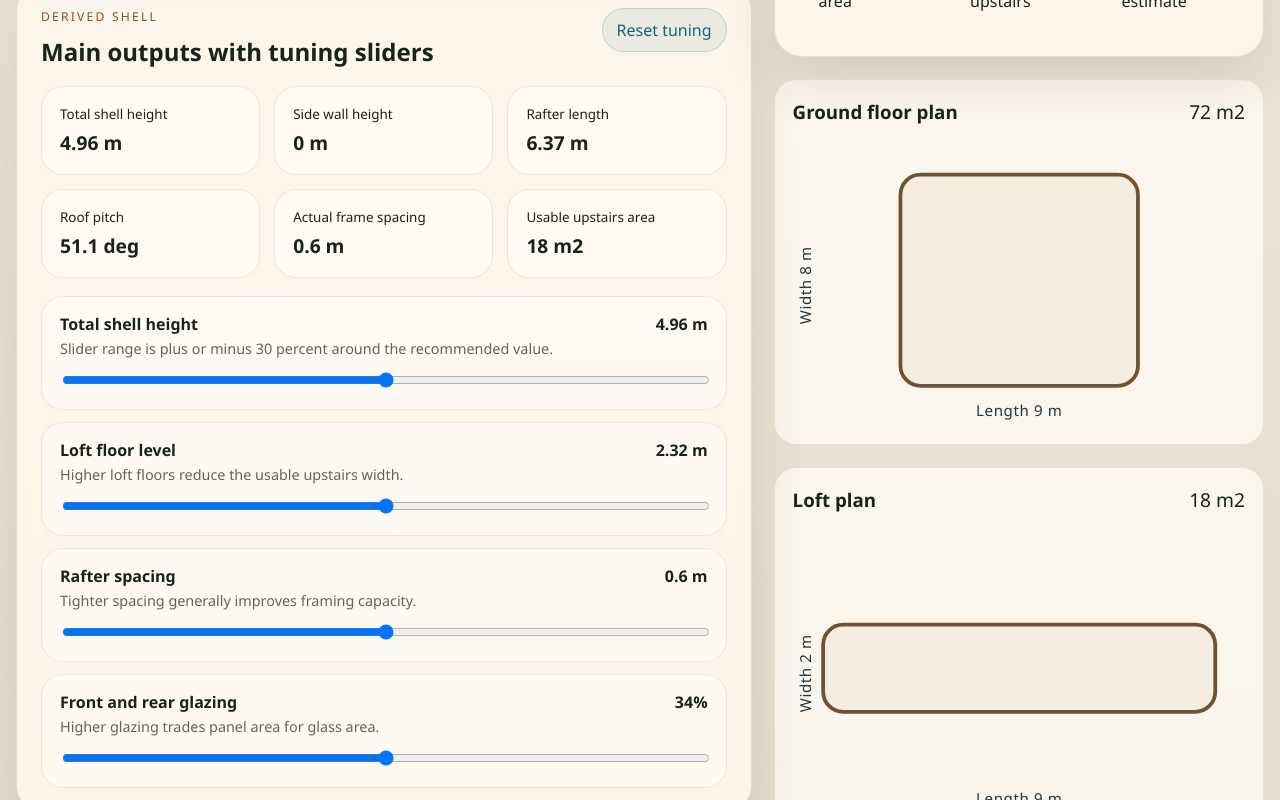
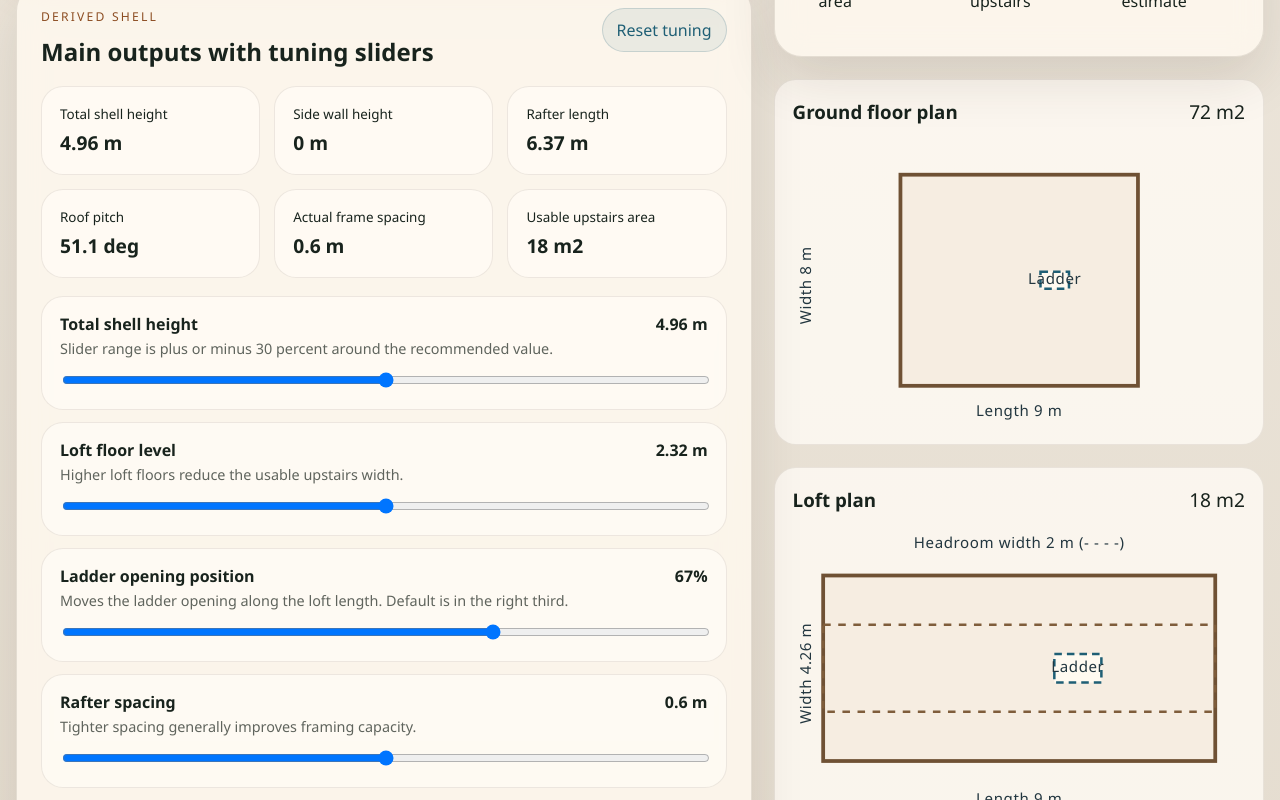
Before and after one commit to piodoi/promoter, a React (Vite) app in the folder frontend/: page / in a window 1280 px wide. Shown: the part 960-1760 px from the top of the page. Built offline with nearby package versions, Linux system fonts and the light colour scheme; no server answers.

Commit message:
fix loft plan

```diff
--- a/frontend/src/App.tsx
+++ b/frontend/src/App.tsx
@@ -28,6 +28,7 @@ type SliderOffsets = {
   loftFloorHeight: number;
   rafterSpacing: number;
   glazingRatio: number;
+  ladderPosition: number;
 };
 
 type SectionRule = {
@@ -96,6 +97,17 @@ type AdjustmentSliderProps = {
   onSliderChange: (value: number) => void;
 };
 
+type RangeSliderProps = {
+  label: string;
+  valueLabel: string;
+  helper: string;
+  sliderValue: number;
+  min: number;
+  max: number;
+  step?: number;
+  onSliderChange: (value: number) => void;
+};
+
 type DragState = {
   active: boolean;
   lastX: number;
@@ -152,6 +164,7 @@ const defaultSliderOffsets: SliderOffsets = {
   loftFloorHeight: 0,
   rafterSpacing: 0,
   glazingRatio: 0,
+  ladderPosition: 67,
 };
 
 function clamp(value: number, min: number, max: number) {
@@ -651,6 +664,21 @@ function AdjustmentSlider({ label, valueLabel, helper, sliderValue, onSliderChan
         <strong>{valueLabel}</strong>
       </div>
       <input type="range" min={-100} max={100} step={1} value={sliderValue} onChange={(event) => onSliderChange(Number(event.target.value))} />
+    </div>
+  );
+}
+
+function RangeSlider({ label, valueLabel, helper, sliderValue, min, max, step = 1, onSliderChange }: RangeSliderProps) {
+  return (
+    <div className="slider-card">
+      <div className="slider-meta">
+        <div>
+          <strong>{label}</strong>
+          <span>{helper}</span>
+        </div>
+        <strong>{valueLabel}</strong>
+      </div>
+      <input type="range" min={min} max={max} step={step} value={sliderValue} onChange={(event) => onSliderChange(Number(event.target.value))} />
     </div>
   );
 }
@@ -931,7 +959,7 @@ function InteractiveCabinPreview({ width, totalHeight, sideWallHeight, cabinLeng
   );
 }
 
-function FloorPlan({ title, areaLabel, width, length, loftWidth, loftLength, loftOffsetY, unit }: { title: string; areaLabel: string; width: number; length: number; loftWidth: number; loftLength: number; loftOffsetY: number; unit: UnitSystem }) {
+function FloorPlan({ title, areaLabel, width, length, loftWidth, loftLength, loftOffsetY, openingLength, openingWidth, openingOffsetY, unit }: { title: string; areaLabel: string; width: number; length: number; loftWidth: number; loftLength: number; loftOffsetY: number; openingLength: number; openingWidth: number; openingOffsetY: number; unit: UnitSystem }) {
   const hasPlan = width > 0.05 && length > 0.05;
   const outerX = 24;
   const outerY = 30;
@@ -944,6 +972,10 @@ function FloorPlan({ title, areaLabel, width, length, loftWidth, loftLength, lof
   const loftVisualHeight = loftWidth * planFrame.scale;
   const loftX = planX + (loftOffsetY * planFrame.scale);
   const loftY = planY + ((planFrame.drawHeight - loftVisualHeight) / 2);
+  const openingVisualWidth = openingLength * planFrame.scale;
+  const openingVisualHeight = openingWidth * planFrame.scale;
+  const openingX = planX + (openingOffsetY * planFrame.scale);
+  const openingY = planY + ((planFrame.drawHeight - openingVisualHeight) / 2);
 
   return (
     <div className="visual-card">
@@ -954,8 +986,17 @@ function FloorPlan({ title, areaLabel, width, length, loftWidth, loftLength, lof
       <svg viewBox="0 0 360 230" className="plan-canvas" role="img" aria-label={`${title} floor plan`}>
         {hasPlan ? (
           <>
-            <rect x={planX} y={planY} width={planFrame.drawWidth} height={planFrame.drawHeight} rx="16" fill="#f6ede1" stroke="#6f5134" strokeWidth="3" />
-            {loftWidth > 0 && loftLength > 0 ? <rect x={loftX} y={loftY} width={loftVisualWidth} height={loftVisualHeight} rx="10" fill="#cbb18f" fillOpacity="0.82" stroke="#7f5d3b" strokeDasharray="6 6" /> : null}
+            <rect x={planX} y={planY} width={planFrame.drawWidth} height={planFrame.drawHeight} fill="#f6ede1" stroke="#6f5134" strokeWidth="3" />
+            {loftWidth > 0 && loftLength > 0 ? <rect x={loftX} y={loftY} width={loftVisualWidth} height={loftVisualHeight} fill="none" stroke="#7f5d3b" strokeWidth="2" strokeDasharray="6 6" /> : null}
+            {openingLength > 0 && openingWidth > 0 ? (
+              <>
+                <rect x={openingX} y={openingY} width={openingVisualWidth} height={openingVisualHeight} fill="#fffaf0" stroke="#1f5f75" strokeWidth="2" strokeDasharray="6 4" />
+                <text x={openingX + (openingVisualWidth / 2)} y={openingY + (openingVisualHeight / 2) + 3} textAnchor="middle" fontSize="9">Ladder</text>
+              </>
+            ) : null}
+            {loftWidth > 0 && loftLength > 0 ? (
+              <text x="180" y="18" textAnchor="middle" fontSize="10">Headroom width {formatLength(loftWidth, unit)} (- - - -)</text>
+            ) : null}
             <text x="180" y="222" textAnchor="middle">Length {formatLength(length, unit)}</text>
             <text x="14" y="118" transform="rotate(-90 14 118)" textAnchor="middle">Width {formatLength(width, unit)}</text>
           </>
@@ -983,7 +1024,7 @@ function AnchorPlan({ length, width, anchorPoints, anchorSpacingX, anchorSpacing
         <span>{anchorPoints.length} anchors</span>
       </div>
       <svg viewBox="0 0 360 230" className="plan-canvas" role="img" aria-label="Ground anchor layout">
-        <rect x={planX} y={planY} width={planFrame.drawWidth} height={planFrame.drawHeight} rx="14" fill="#f3eadf" stroke="#5c4430" strokeWidth="3" />
+        <rect x={planX} y={planY} width={planFrame.drawWidth} height={planFrame.drawHeight} fill="#f3eadf" stroke="#5c4430" strokeWidth="3" />
         {anchorPoints.map((anchorPoint, index) => {
           const x = planX + ((length > 0 ? anchorPoint.y / length : 0) * planFrame.drawWidth);
           const y = planY + ((width > 0 ? anchorPoint.x / width : 0) * planFrame.drawHeight);
@@ -1056,6 +1097,11 @@ export default function App() {
     : 0;
   const loftDeckLength = inputs.includeLoft ? Math.max(inputs.groundLength - (balconyMargin * 2), 0.6) : 0;
   const loftArea = loftUsableWidth * loftDeckLength;
+  const ladderOpeningLength = inputs.includeLoft ? clamp(inputs.groundLength * 0.12, 0.75, Math.min(1.4, Math.max(loftDeckLength - 0.2, 0.75))) : 0;
+  const ladderOpeningWidth = inputs.includeLoft ? clamp(loftUsableWidth * 0.26, 0.65, Math.min(1.05, Math.max(loftUsableWidth - 0.2, 0.65))) : 0;
+  const ladderOpeningOffset = inputs.includeLoft
+    ? Math.max(0, (loftDeckLength - ladderOpeningLength) * (sliderOffsets.ladderPosition / 100))
+    : 0;
   const roofSurfaceArea = 2 * rafterLength * inputs.groundLength;
   const sideWallArea = 2 * inputs.groundLength * sideWallHeight;
   const endWallArea = ((inputs.groundWidth * sideWallHeight) + (0.5 * inputs.groundWidth * roofRise)) * 2;
@@ -1302,6 +1348,18 @@ export default function App() {
                   helper="Higher loft floors reduce the usable upstairs width."
                   sliderValue={sliderOffsets.loftFloorHeight}
                   onSliderChange={(value) => setSliderOffsets({ ...sliderOffsets, loftFloorHeight: value })}
+                />
+              ) : null}
+              {inputs.includeLoft ? (
+                <RangeSlider
+                  label="Ladder opening position"
+                  valueLabel={`${formatValue(sliderOffsets.ladderPosition, 0)}%`}
+                  helper="Moves the ladder opening along the loft length. Default is in the right third."
+                  sliderValue={sliderOffsets.ladderPosition}
+                  min={0}
+                  max={100}
+                  step={1}
+                  onSliderChange={(value) => setSliderOffsets({ ...sliderOffsets, ladderPosition: value })}
                 />
               ) : null}
               <AdjustmentSlider
@@ -1533,8 +1591,8 @@ export default function App() {
             </div>
           </section>
 
-          <FloorPlan title="Ground floor plan" areaLabel={formatArea(groundArea, unitSystem)} width={inputs.groundWidth} length={inputs.groundLength} loftWidth={0} loftLength={0} loftOffsetY={0} unit={unitSystem} />
-          <FloorPlan title="Loft plan" areaLabel={inputs.includeLoft ? formatArea(loftArea, unitSystem) : 'No loft'} width={inputs.includeLoft ? loftUsableWidth : 0} length={inputs.includeLoft ? loftDeckLength : 0} loftWidth={0} loftLength={0} loftOffsetY={0} unit={unitSystem} />
+          <FloorPlan title="Ground floor plan" areaLabel={formatArea(groundArea, unitSystem)} width={inputs.groundWidth} length={inputs.groundLength} loftWidth={0} loftLength={0} loftOffsetY={0} openingLength={ladderOpeningLength} openingWidth={ladderOpeningWidth} openingOffsetY={balconyMargin + ladderOpeningOffset} unit={unitSystem} />
+          <FloorPlan title="Loft plan" areaLabel={inputs.includeLoft ? formatArea(loftArea, unitSystem) : 'No loft'} width={inputs.includeLoft ? loftDeckWidth : 0} length={inputs.includeLoft ? loftDeckLength : 0} loftWidth={inputs.includeLoft ? loftUsableWidth : 0} loftLength={inputs.includeLoft ? loftDeckLength : 0} loftOffsetY={0} openingLength={inputs.includeLoft ? ladderOpeningLength : 0} openingWidth={inputs.includeLoft ? ladderOpeningWidth : 0} openingOffsetY={inputs.includeLoft ? ladderOpeningOffset : 0} unit={unitSystem} />
           <AnchorPlan length={inputs.groundLength} width={inputs.groundWidth} anchorPoints={anchorPoints} anchorSpacingX={widthAxisGrid.spacing} anchorSpacingY={floorAxisGrid.spacing} unit={unitSystem} />
         </aside>
       </div>
```
Also changed, not shown: 4 other files (tests, documents, lock files or other folders).
